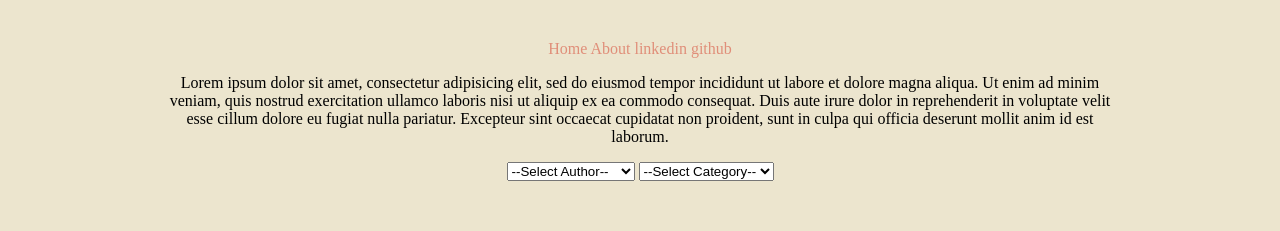
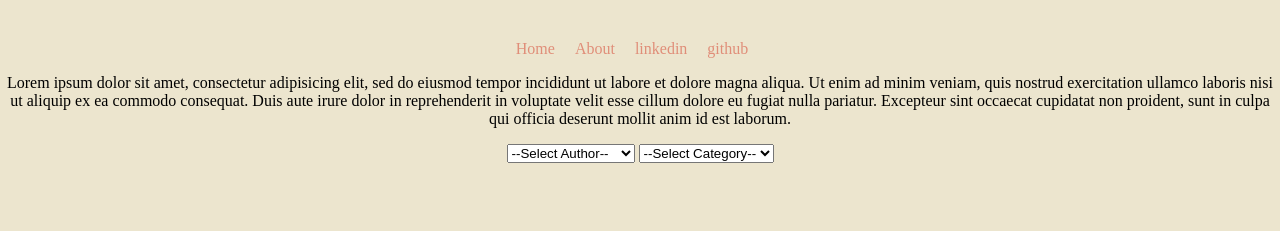
Before and after one commit to geoffreycc/301n3-portfolio, a plain HTML site: page index.html in a window 1280 px wide. Shown: the part 120-351 px from the top of the page. Drawn offline with nearby package versions, Linux system fonts and the light colour scheme.

Commit message:
Home and About nav buttons show related content.

```diff
--- a/CSS/style.css
+++ b/CSS/style.css
@@ -1,5 +1,4 @@
 body {
-  max-width: 960px;
   margin: 0 auto;
   text-align: center;
   background-color: #ECE5CE;
@@ -16,6 +15,12 @@ body {
   padding-top: 0.5em;
   font-size: 2.5em;
   color: #E84A5F;
+}
+
+li {
+  list-style: none;
+  display: inline-block;
+  padding-right: 1em;
 }
 
 .articleContent a {
--- a/JS/articleDisplay.js
+++ b/JS/articleDisplay.js
@@ -46,6 +46,13 @@ articleDisplay.categorySort = function() {
 
 articleDisplay.topNavBar = function() {
 //Show only articles or only about section on click
+  $('header nav').on('click', 'li', function(e) {
+    e.preventDefault();
+    console.log($(this).children().attr('data-link'));
+    var $link = $(this).children().attr('data-link');
+    $('article').hide();
+    $('.' + $link).fadeIn(500);
+  });
   $('header nav');
 };
 
@@ -57,5 +64,6 @@ $(document).ready(function() {
   articleDisplay.populateFilters();
   articleDisplay.authorSort();
   articleDisplay.categorySort();
-//Call methods
+  articleDisplay.topNavBar();
+  articleDisplay.teaserControl();
 });
--- a/index.html
+++ b/index.html
@@ -3,6 +3,7 @@
   <head>
     <meta charset="utf-8">
     <title>Geoffrey Cox</title>
+    <meta name="viewport" content='width=content-width'>
     <link rel="stylesheet" href="CSS/style.css">
     <script src="https://code.jquery.com/jquery-2.2.4.js"   integrity="sha256-iT6Q9iMJYuQiMWNd9lDyBUStIq/8PuOW33aOqmvFpqI="   crossorigin="anonymous"></script>
   </head>
@@ -10,14 +11,14 @@
     <header>
       <h1>My Code Portfolio</h1>
       <nav>
-        <a href='' class='links'>Home</a>
-        <a href='' class='links'>About</a>
-        <a href='' class='links'>linkedin</a>
-        <a href='' class='links'>github</a>
+        <li><a href='' data-link='articleContent' class='links'>Home</a></li>
+        <li><a href='' data-link='aboutSite' class='links'>About</a></li>
+        <li><a href='' class='links'>linkedin</a></li>
+        <li><a href='' class='links'>github</a></li>
       </nav>
     </header>
     <main>
-      <article class='aboutSite'>
+      <article id='about' class='aboutSite'>
         <p>Lorem ipsum dolor sit amet, consectetur adipisicing elit, sed do eiusmod tempor incididunt ut labore et dolore magna aliqua. Ut enim ad minim veniam, quis nostrud exercitation ullamco laboris nisi ut aliquip ex ea commodo consequat. Duis aute irure dolor in reprehenderit in voluptate velit esse cillum dolore eu fugiat nulla pariatur. Excepteur sint occaecat cupidatat non proident, sunt in culpa qui officia deserunt mollit anim id est laborum.</p>
       </article>
       <section class='filterSelect'>
```
